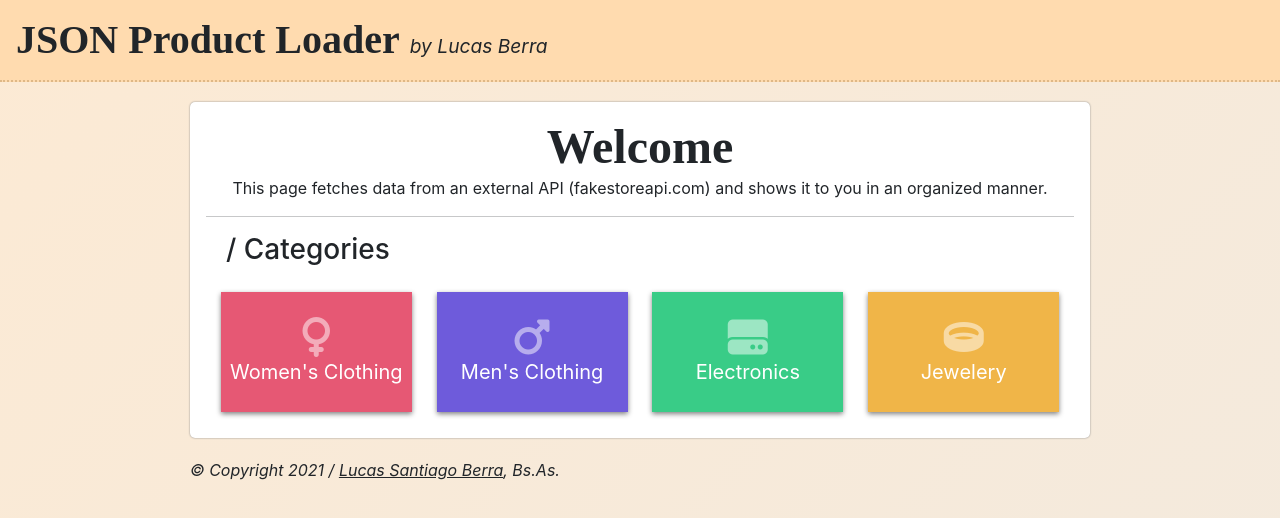
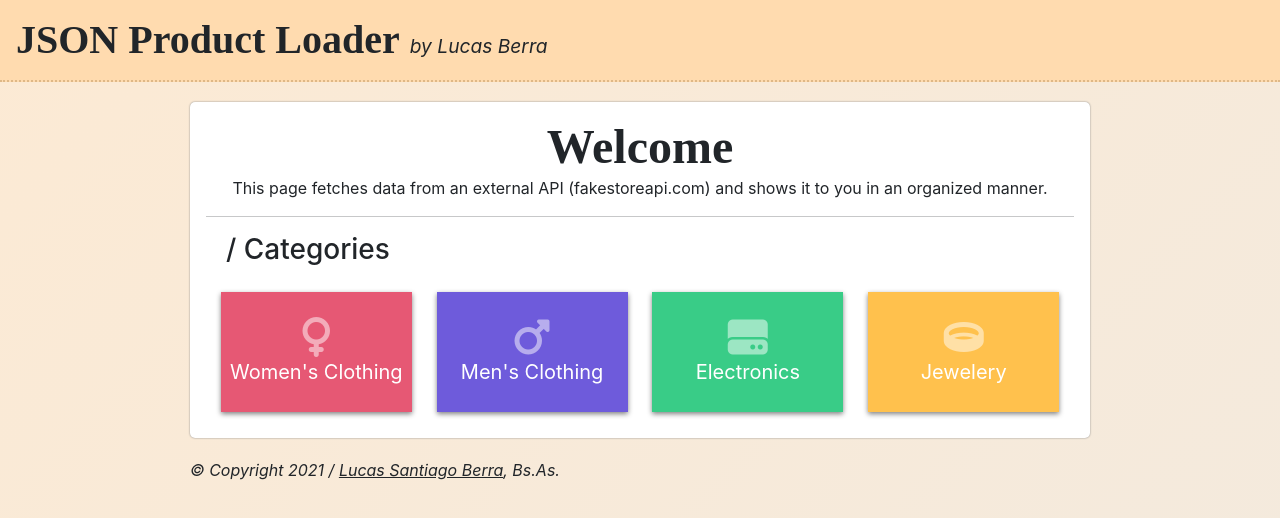
Before and after one commit to LucasBerra/react-json-loader, a React (Create React App) app: page / in a window 1280 px wide. Shown: the top 518 px of the page. Built offline with nearby package versions, Linux system fonts and the light colour scheme; no server answers; a web font is replaced by a local one.

Commit message:
Extremely minor css update

```diff
--- a/src/styles/style.css
+++ b/src/styles/style.css
@@ -180,7 +180,7 @@ LANDING PAGE
 }
 
 #index-div #jewelery {
-  background-color: #f0b548;
+  background-color: #ffc14d;
 }
 
 @media (max-width: 991.98px) {
--- a/src/styles/style.scss
+++ b/src/styles/style.scss
@@ -160,7 +160,7 @@ LANDING PAGE
   }
 
   #jewelery {
-    background-color: rgb(240, 181, 72);
+    background-color: rgb(255, 193, 77);
   }
 }
 
```
